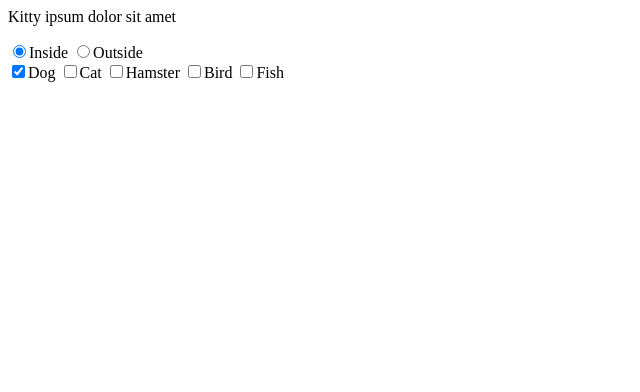
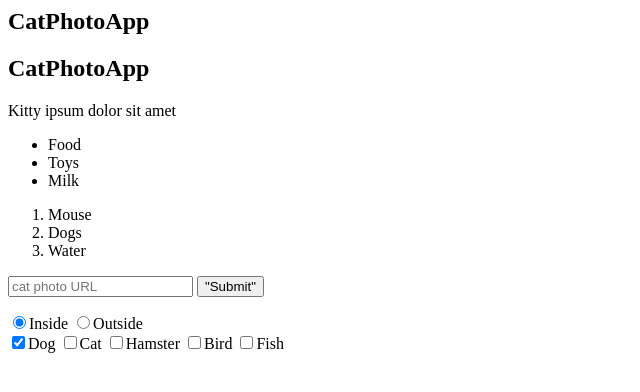
Before and after one commit to DenisBukva/Day09, a website: page ex18/src/index.html in a window 1280 px wide. Shown: the whole page, without its empty margins (0-640 px from the left). Drawn offline with Linux system fonts and the light colour scheme.

Commit message:
add all ex

```diff
--- a/ex14/src/index.js
+++ b/ex14/src/index.js
@@ -7,7 +7,7 @@ function myForLoop1(){
     return evenNumbers;
 }
 function myForLoop2(){
-    var evenInverseNumbers = "8"
+    var evenInverseNumbers = "8";
     for(i = 6; i >= 0; i -= 2){
         evenInverseNumbers = evenInverseNumbers + ", " + i;
     }
--- a/ex18/src/index.html
+++ b/ex18/src/index.html
@@ -3,17 +3,32 @@
         <title>"Gigi School of Coding"</title>
     </head>
 <body>
+    <h2>CatPhotoApp</h2>
+<main>
+
+    <h2>CatPhotoApp</h2>
+    <main>
+
+    <p>Kitty ipsum dolor sit amet</p>
+    <ul>
+        <li>Food</li>
+        <li>Toys</li>
+        <li>Milk</li>
+    </ul>
+    <ol>
+        <li>Mouse</li>
+        <li>Dogs</li>
+        <li>Water</li>
+    </ol>
 
 
+    <form action="/submit-cat-photo">
 
+        <input type="text" placeholder="cat photo URL" required/>
+    <button type="submit">"Submit"</button></form>
 
-
-    <p>Kitty ipsum dolor sit amet</p>
-
-
-
-
-    <div>
+    </main>
+        <div>
         <label for="inside">
             <input id="inside" type="radio" name="inside-outside" value="Inside" checked >Inside
         </label>
```
Also changed, not shown: ex05/src/index.js (+8 -6 lines).
